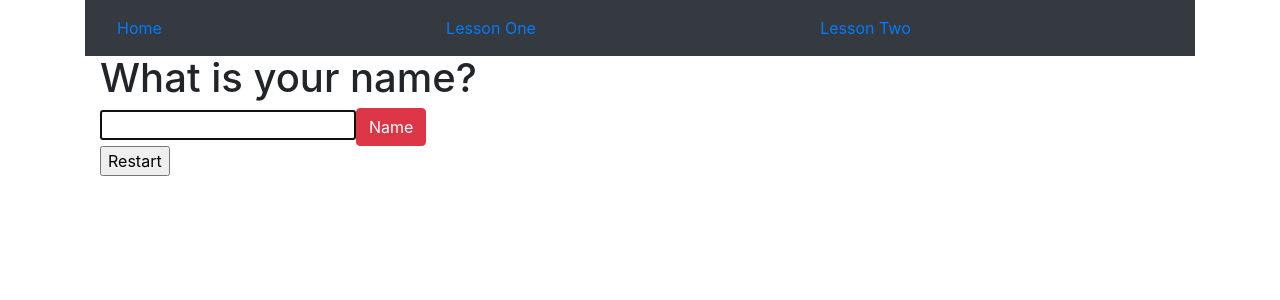
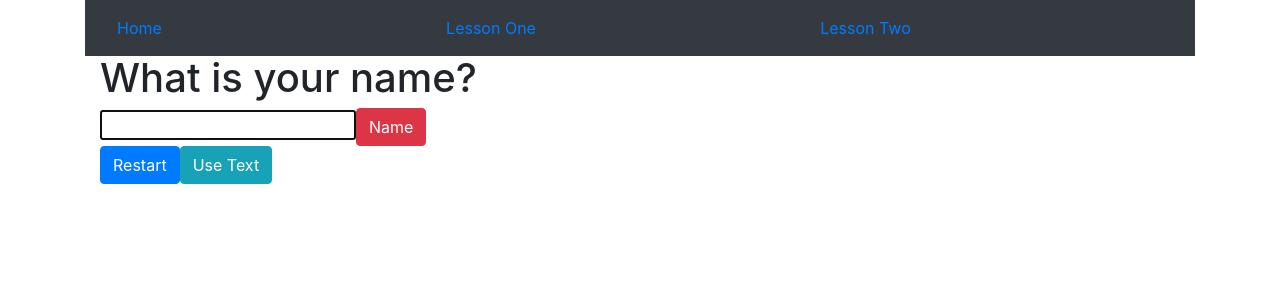
Before and after one commit to howardkitto/ProSpelling, a React (Create React App) app in the folder frontend/: page / in a window 1280 px wide. Shown: the top 300 px of the page. Built offline with nearby package versions, Linux system fonts and the light colour scheme; no server answers.

Commit message:
started adding text option

```diff
--- a/frontend/src/containers/HomeContainer.js
+++ b/frontend/src/containers/HomeContainer.js
@@ -19,8 +19,9 @@ render(){
       {(this.props.spellerName)?
         <h1 className="display-3">Hello, {this.props.spellerName}</h1>:
         <UserDetailsForm headerText = "What is your name?  "/>}
+        {this.props.answer}
         <Speech />
-        {this.props.answer}
+
         <Video  src={rosie}
               height = {180}
               width = {302}
--- a/frontend/src/containers/Speech.js
+++ b/frontend/src/containers/Speech.js
@@ -32,6 +32,10 @@ setUpSpeechRecog(){
     recognition.onspeechend = event =>this.setState({listening:false});
 }
 
+switchToText(){
+    console.log('switch to text')
+}
+
 handleTypedAnswer(e){
     this.setState({typedAnswer:e.target.value})
 }
@@ -53,8 +57,13 @@ render(){
         (recognition) ?
         <div>
            {this.state.listening ?
-           <h2>listening</h2>:
-           <button onClick={_=>this.setUpSpeechRecog()}>Restart</button>}
+           <h2>listening</h2>
+            :
+                <button className='btn btn-primary'
+                onClick={_=>this.setUpSpeechRecog()}>Restart</button>
+           }
+           <button className='btn btn-info'
+                onClick={_=>this.switchToText()}>Use Text</button>
         </div>:
         <div>
         <h1>You don't got Speech</h1>
```
